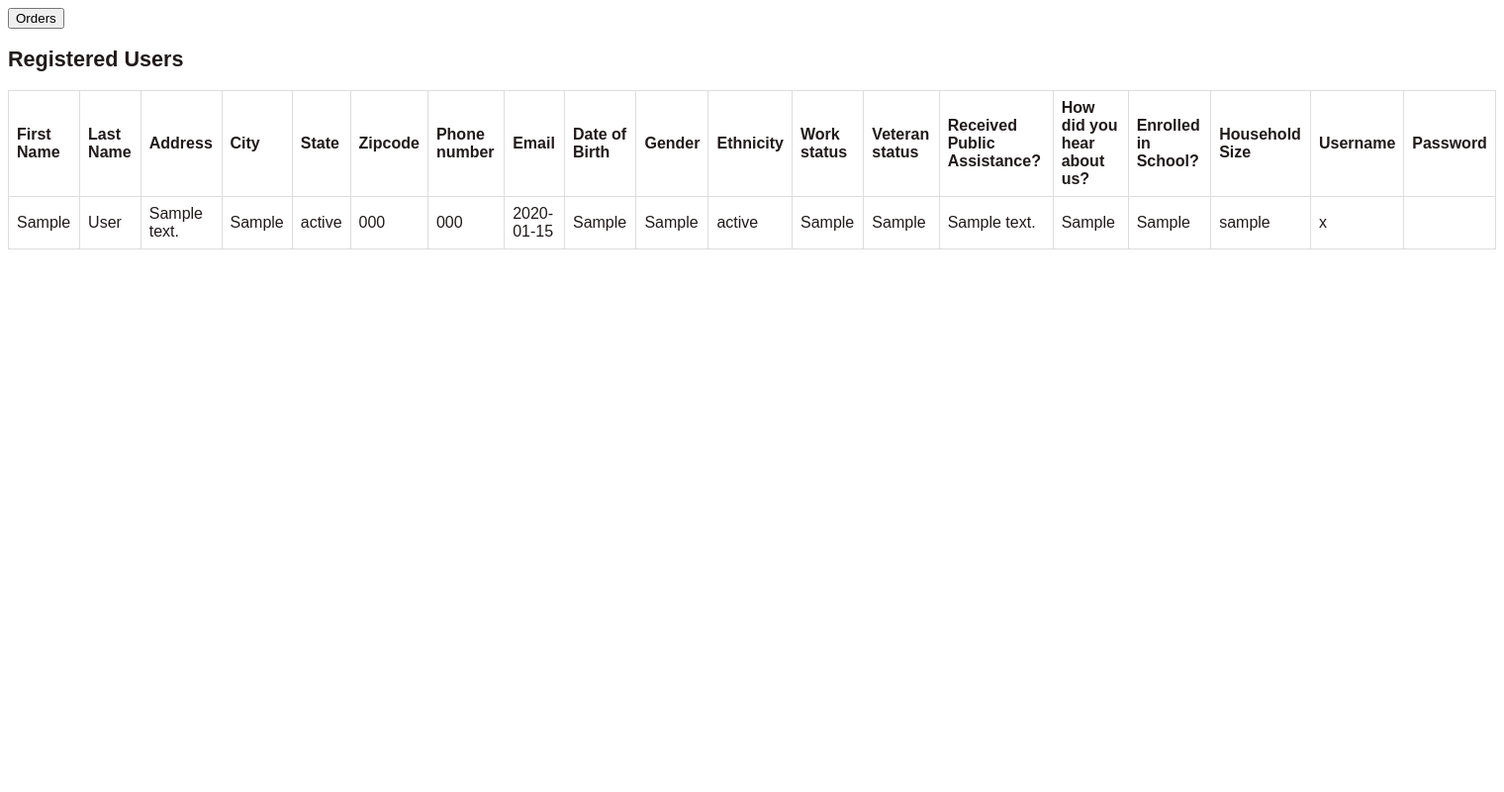
After one commit to jjohnson5253/hoh_ordering_app, a PHP site: page /php/users_table.php in a window 1520 px wide. The commit adds this page. Shown: the whole page at 99% size. Run offline with PHP 8.4, Linux system fonts and the light colour scheme; tables that the repository leaves empty hold one stand-in row (values such as "Sample post").

```diff
--- a/php/delete.php
+++ b/employee_site/delete.php
@@ -12,7 +12,7 @@ $mysqli->query("DELETE FROM tblfulfilledorders WHERE user = '".$id."'");
 // close connection
 mysqli_close($conn);
 
-// stay on employee.php
-header('Location: employee.php');
+// stay on orders_table.php
+header('Location: orders_table.php');
 
 ?>
--- a/php/fulfill.php
+++ b/employee_site/fulfill.php
@@ -15,7 +15,7 @@ $mysqli->query("DELETE FROM tblorders WHERE user = '".$id."'");
 // close connection
 mysqli_close($conn);
 
-// stay on employee.php
-header('Location: employee.php');
+// stay on orders_table.php
+header('Location: orders_table.php');
 
 ?>
--- a/php/employee.php
+++ b/employee_site/orders_table.php
@@ -1,4 +1,9 @@
 <?php
+
+echo "
+<a href='users_table.php'>
+<input type='submit' value='Users' />
+</a>";
 
 // Table for current unfilled orders
 // https://stackoverflow.com/questions/17902483/show-values-from-a-mysql-database-table-inside-a-html-table-on-a-webpage
--- a/php/unfulfill.php
+++ b/employee_site/unfulfill.php
@@ -15,7 +15,7 @@ $mysqli->query("DELETE FROM tblfulfilledorders WHERE user = '".$id."'");
 // close connection
 mysqli_close($conn);
 
-// stay on employee.php
-header('Location: employee.php');
+// stay on orders_table.php
+header('Location: orders_table.php');
 
 ?>
--- a/php/users.php
+++ b/employee_site/users_table.php
@@ -1,4 +1,9 @@
 <?php
+
+echo "
+<a href='orders_table.php'>
+<input type='submit' value='Orders' />
+</a>";
 
 // Table for current unfilled orders
 // https://stackoverflow.com/questions/17902483/show-values-from-a-mysql-database-table-inside-a-html-table-on-a-webpage
--- /dev/null
+++ b/php/users_table.php
@@ -0,0 +1,74 @@
+<?php
+
+echo "
+<a href='orders_table.php'>
+<input type='submit' value='Orders' />
+</a>";
+
+// Table for current unfilled orders
+// https://stackoverflow.com/questions/17902483/show-values-from-a-mysql-database-table-inside-a-html-table-on-a-webpage
+echo "<h2>Registered Users</h2>";
+echo "<table border='1'>
+<tr>
+<th>First Name</th>
+<th>Last Name</th>
+<th>Address</th>
+<th>City</th>
+<th>State</th>
+<th>Zipcode</th>
+<th>Phone number</th>
+<th>Email</th>
+<th>Date of Birth</th>
+<th>Gender</th>
+<th>Ethnicity</th>
+<th>Work status</th>
+<th>Veteran status</th>
+<th>Received Public Assistance?</th>
+<th>How did you hear about us?</th>
+<th>Enrolled in School?</th>
+<th>Household Size</th>
+<th>Username</th>
+<th>Password</th>
+</tr>";
+
+// Fill table
+$mysqli = new mysqli('localhost', 'root', 'skate100', 'hoh_online_ordering');
+
+$result = $mysqli->query("SELECT * FROM tblusers");
+
+while($row = $result->fetch_assoc()) {
+
+	echo "<tr>";
+	echo "<td>" . $row['firstname'] . "</td>";
+	echo "<td>" . $row['lastname'] . "</td>";
+	echo "<td>" . $row['address'] . "</td>";
+	echo "<td>" . $row['city'] . "</td>";
+	echo "<td>" . $row['state'] . "</td>";
+	echo "<td>" . $row['zipcode'] . "</td>";
+	echo "<td>" . $row['phonenumber'] . "</td>";
+	echo "<td>" . $row['birthdate'] . "</td>";
+	echo "<td>" . $row['gender'] . "</td>";
+	echo "<td>" . $row['ethnicity'] . "</td>";
+	echo "<td>" . $row['workstatus'] . "</td>";
+	echo "<td>" . $row['veteran'] . "</td>";
+	echo "<td>" . $row['publicassistance'] . "</td>";
+	echo "<td>" . $row['hearabout'] . "</td>";
+	echo "<td>" . $row['schoolenrolled'] . "</td>";
+	echo "<td>" . $row['householdsize'] . "</td>";
+	echo "<td>" . $row['username'] . "</td>";
+	echo "<td>" . $row['password'] . "</td>";
+
+	// end table row
+	echo "</tr>";
+}
+
+?>
+<HTML>
+<HEAD>
+<TITLE>Employee</TITLE>
+<link href="../css/style.css" type="text/css" rel="stylesheet" />
+<link rel="icon" href="../img/favicon.ico" type="image/ico">
+</HEAD>
+<BODY>
+</BODY>
+</HTML>
```
Also changed, not shown: index.php (+63 -45 lines), php/confirm_registration.php (+6 -1 lines).
